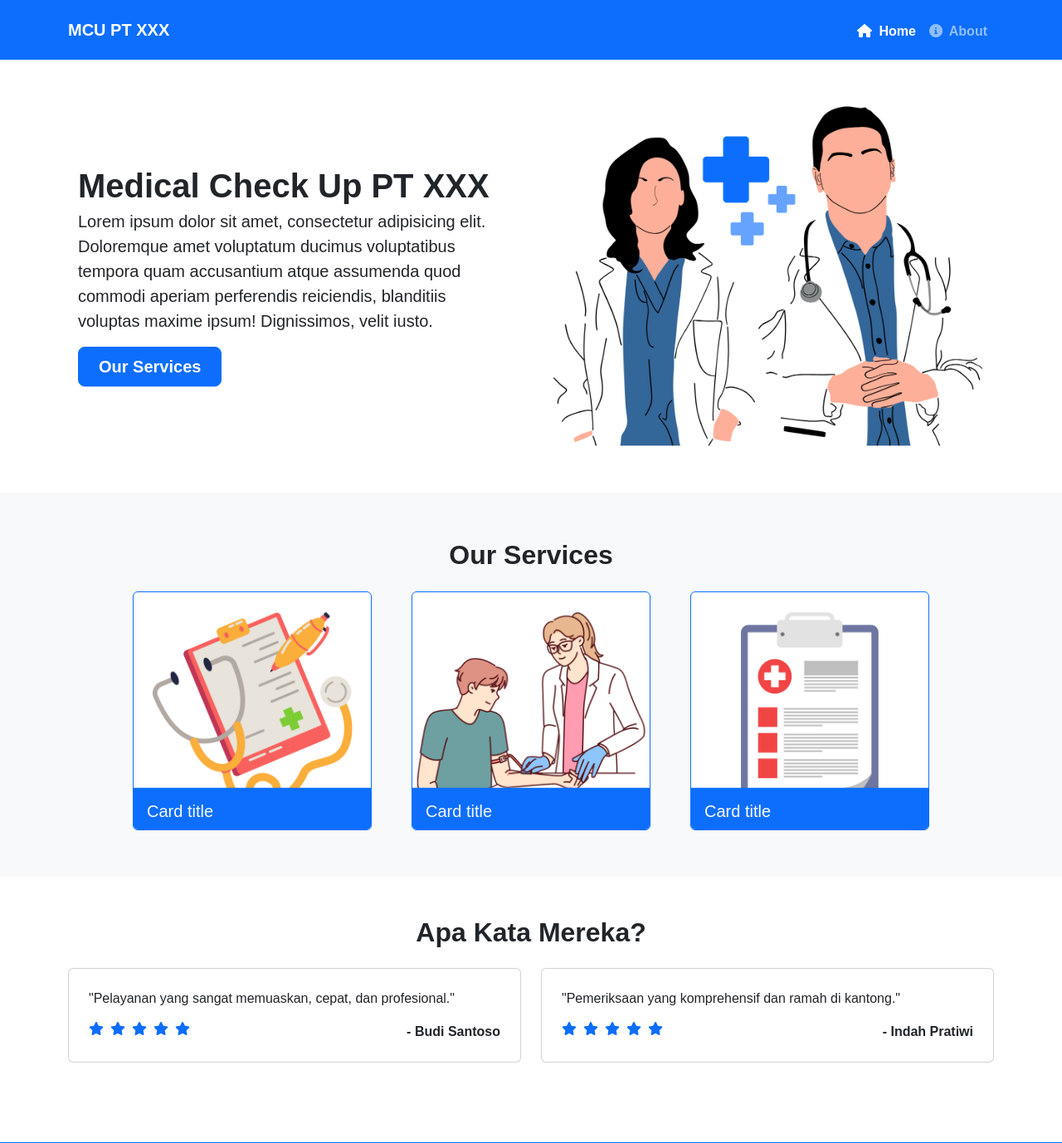
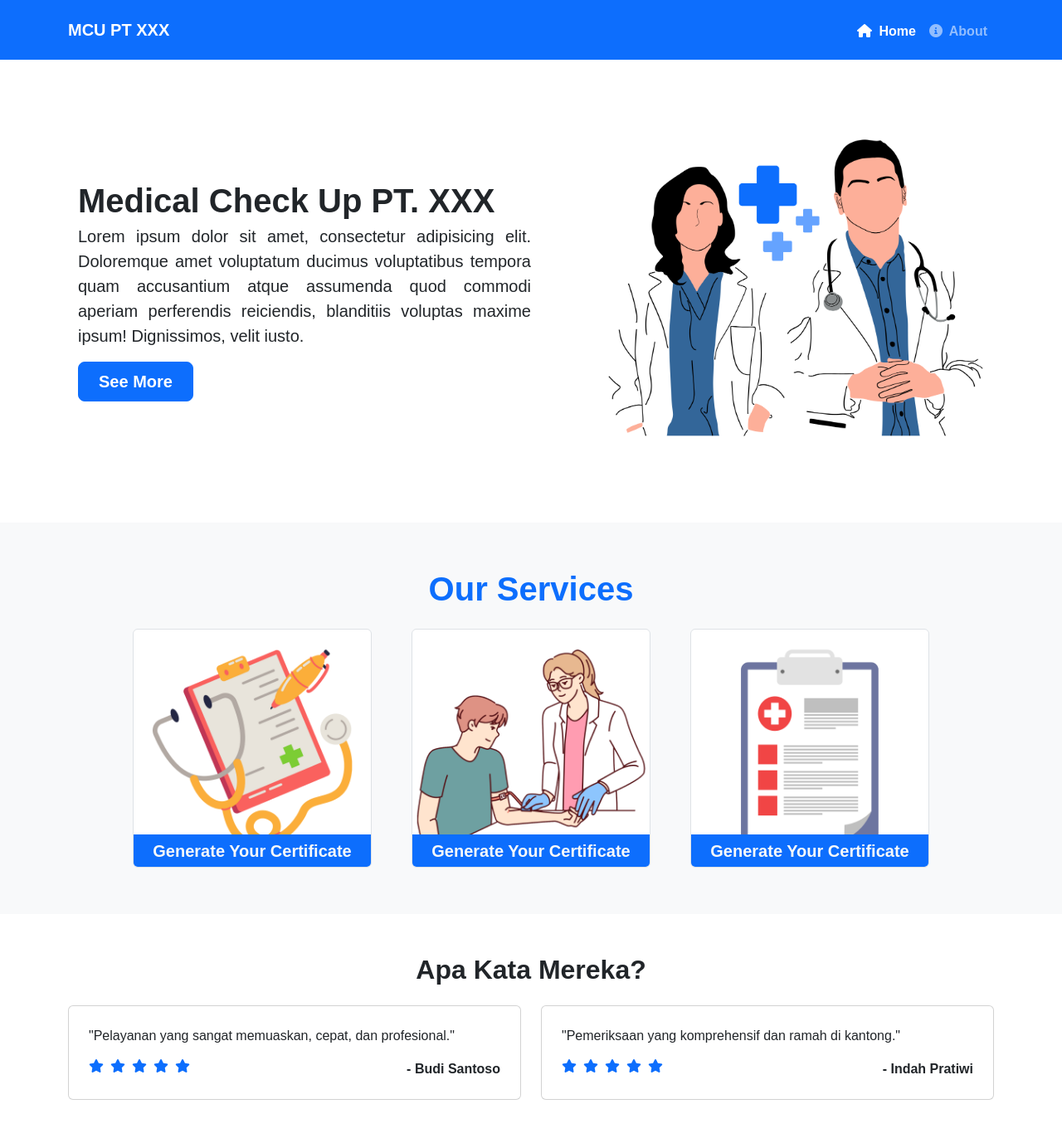
Before and after one commit to Anhar12/framework-MCU-PT.-XXX-posttest, a Django app: page / in a window 1280 px wide. Shown: the top 1378 px of the page at 83% size. Run offline with Django 5.2, Linux system fonts and the light colour scheme; some libraries are stand-ins or nearby versions.

Commit message:
Posttest 1

```diff
--- a/XXX/MCU/static/MCU/css/custom.css
+++ b/XXX/MCU/static/MCU/css/custom.css
@@ -1,12 +1,14 @@
 body {
     font-family: Arial, sans-serif;
 }
+
 .navbar .nav-link {
     position: relative;
     display: inline-block;
     padding-bottom: 5px;
     transition: color 0.3s ease-in-out;
 }
+
 .navbar .nav-link:not(.active)::after {
     content: "";
     position: absolute;
@@ -18,15 +20,19 @@ body {
     transform: translateX(-50%);
     transition: width 0.3s ease-in-out;
 }
+
 .navbar .nav-link:not(.active):hover::after {
     width: 90%;
 }
+
 .navbar .nav-link:not(.active):hover {
     color: #ffffff;
 }
+
 .navbar .nav-link.active {
     color: #ffffff;
 }
+
 .navbar .nav-link.active:hover {
     color: #ffffff;
 }
@@ -60,6 +66,7 @@ body {
 }
 
 .card-body {
+    height: 150px;
     position: absolute;
     bottom: 0;
     left: 0;
@@ -67,7 +74,7 @@ body {
     background-color: #0d6efd; /* Primary color */
     color: #fff;
     transition: transform 0.3s ease;
-    transform: translateY(63%);
+    transform: translateY(74%);
 }
 
 .card:hover .card-body {
@@ -77,12 +84,19 @@ body {
 .btn-services {
     display: none;
     position: absolute;
-    bottom: 50%;
-    right: 27%;
+    bottom: 60%;
+    right: 29.5%;
 }
 
 .card:hover .btn-services {
     display: block;
+}
+
+.text-truncate-4 {
+    display: -webkit-box;
+    -webkit-line-clamp: 4;
+    -webkit-box-orient: vertical;
+    overflow: hidden;
 }
 
 @media only screen and (max-width: 992px) {
--- a/XXX/MCU/templates/MCU/index.html
+++ b/XXX/MCU/templates/MCU/index.html
@@ -5,56 +5,55 @@
 {% block content %}
 
 <!-- Hero Section -->
-<section class="container col-xxl-8 px-4 py-2">
-    <div class="row flex-sm-col flex-lg-row-reverse align-items-center g-5 py-5">
-        <div class="col-sm-8 col-lg-6">
-            <img src="static/MCU/images/bgHero.png" class="d-block mx-auto img-fluid" alt="Medical Check Up PT XXX"
-                loading="lazy">
+<section class="container px-4 py-5">
+    <div class="d-flex flex-column flex-lg-row-reverse justify-content-between align-items-center py-5">
+        <div class="col-lg-5">
+            <img src="static/MCU/images/bgHero.png" class="d-block mx-auto img-fluid mb-2" alt="Medical Check Up PT XXX" loading="lazy">
         </div>
         <div class="col-lg-6">
-            <h1 class="display-7 fw-bold mb-1">Medical Check Up PT XXX</h1>
-            <p class="lead">
+            <h1 class="fw-bold mb-1">Medical Check Up PT. XXX</h1>
+            <p class="lead" style="text-align: justify;">
                 Lorem ipsum dolor sit amet, consectetur adipisicing elit. Doloremque amet voluptatum ducimus
                 voluptatibus tempora quam accusantium atque assumenda quod commodi aperiam perferendis reiciendis,
                 blanditiis voluptas maxime ipsum! Dignissimos, velit iusto.
             </p>
             <div class="d-grid gap-2 d-md-flex justify-content-md-start">
-                <a href="#services" class="btn btn-primary btn-lg px-4 me-md-2 fw-semibold">Our Services</a>
+                <a href="#services" class="btn btn-primary btn-lg px-4 me-md-2 fw-semibold">See More</a>
             </div>
         </div>
     </div>
 </section>
 
-<!-- Layanan Section -->
+<!-- Sevices Section -->
 <section id="services" class="py-5 bg-light">
     <div class="container py-2">
-        <h2 class="text-center mb-4 fw-bold">Our Services</h2>
+        <h1 class="text-center mb-4 fw-bold text-primary">Our Services</h1>
         <div class="d-flex flex-wrap justify-content-center gap-5">
-            <div class="card rounded border border-primary" style="width: 18rem;">
+            <div class="card rounded border" style="width: 18rem;">
                 <img src="static/MCU/images/daftar.png" class="card-img-top" alt="MCU Registration">
                 <div class="service-overlay"></div>
-                <a href="#" class="btn btn-outline-light btn-services">Go somewhere</a>
-                <div class="card-body rounded-bottom bg-primary text-light">
-                    <h5 class="card-title">Card title</h5>
-                    <p class="card-text">Some quick example text to build on the card title and make up the bulk of the card's content.</p>
+                <a href="#" class="btn px-4 btn-outline-light btn-services">See More</a>
+                <div class="card-body rounded-bottom bg-light text-dark p-0">
+                    <h5 class="card-title bg-primary px-3 py-2 text-light text-center fw-bold">Generate Your Certificate</h5>
+                    <p class="card-text text-secondary px-3 pb-2 text-truncate-4" style="text-align: justify;">This Website Will Generate Your MCU Result to Your Own MCU Certificate Automatically</p>
                 </div>
             </div>
-            <div class="card rounded border border-primary" style="width: 18rem;">
+            <div class="card rounded border" style="width: 18rem;">
                 <img src="static/MCU/images/pemeriksaan.png" class="card-img-top" alt="MCU Activity">
                 <div class="service-overlay"></div>
-                <a href="#" class="btn btn-outline-light btn-services">Go somewhere</a>
-                <div class="card-body rounded-bottom bg-primary text-light">
-                    <h5 class="card-title">Card title</h5>
-                    <p class="card-text">Some quick example text to build on the card title and make up the bulk of the card's content.</p>
+                <a href="#" class="btn px-4 btn-outline-light btn-services">See More</a>
+                <div class="card-body rounded-bottom bg-light text-dark p-0">
+                    <h5 class="card-title bg-primary px-3 py-2 text-light text-center fw-bold">Generate Your Certificate</h5>
+                    <p class="card-text text-secondary px-3 pb-2 text-truncate-4" style="text-align: justify;">This Website Will Generate Your MCU Result to Your Own MCU Certificate Automatically</p>
                 </div>
             </div>
-            <div class="card rounded border border-primary" style="width: 18rem;">
+            <div class="card rounded border" style="width: 18rem;">
                 <img src="static/MCU/images/certificate.png" class="card-img-top" alt="MCU Certificate">
                 <div class="service-overlay"></div>
-                <a href="#" class="btn btn-outline-light btn-services">Go somewhere</a>
-                <div class="card-body rounded-bottom">
-                    <h5 class="card-title">Card title</h5>
-                    <p class="card-text">Some quick example text to build on the card title and make up the bulk of the card's content.</p>
+                <a href="#" class="btn px-4 btn-outline-light btn-services">See More</a>
+                <div class="card-body rounded-bottom bg-light text-dark p-0">
+                    <h5 class="card-title bg-primary px-3 py-2 text-light text-center fw-bold">Generate Your Certificate</h5>
+                    <p class="card-text text-secondary px-3 pb-2 text-truncate-4" style="text-align: justify;">This Website Will Generate Your MCU Result to Your Own MCU Certificate Automatically</p>
                 </div>
             </div>
         </div>
```
